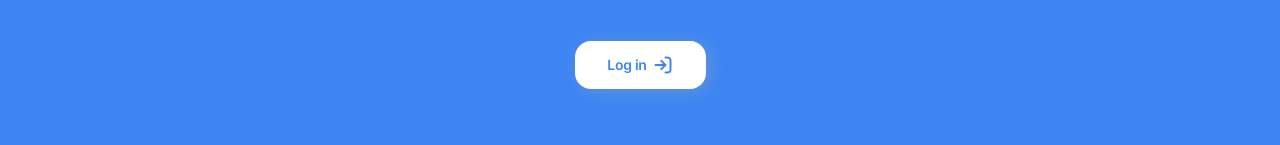
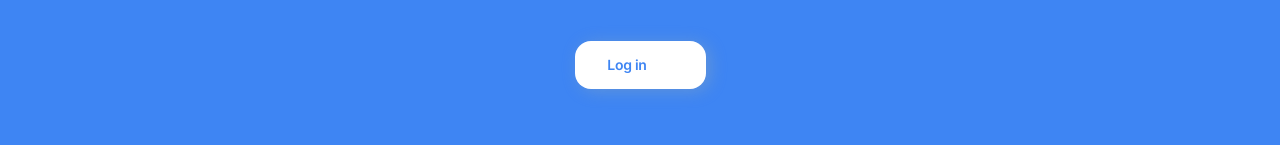
Before and after one commit to OlehZankiv/project-ff-planner-frontend, a React (Create React App) app: page /landing in a window 1280 px wide. Shown: the part 437-582 px from the top of the page. Built offline with nearby package versions, Linux system fonts and the light colour scheme.

Commit message:
trying use themes

```diff
--- a/src/assets/icons/LogInIcon.jsx
+++ b/src/assets/icons/LogInIcon.jsx
@@ -1,10 +1,10 @@
 // TODO: Add props if it will be needed
 
-export const LoginIcon = ({}) => (
+export const LoginIcon = ({ color }) => (
   <svg width='20' height='20' viewBox='0 0 20 20' fill='none' xmlns='http://www.w3.org/2000/svg'>
     <path
       d='M12.5 2.5H13.5C14.9001 2.5 15.6002 2.5 16.135 2.77248C16.6054 3.01217 16.9878 3.39462 17.2275 3.86502C17.5 4.3998 17.5 5.09987 17.5 6.5V13.5C17.5 14.9001 17.5 15.6002 17.2275 16.135C16.9878 16.6054 16.6054 16.9878 16.135 17.2275C15.6002 17.5 14.9001 17.5 13.5 17.5H12.5M8.33333 5.83333L12.5 10M12.5 10L8.33333 14.1667M12.5 10L2.5 10'
-      stroke='#3e85f3'
+      stroke={color}
       strokeWidth='2'
       strokeLinecap='round'
       strokeLinejoin='round'
--- a/src/navigation/provider.js
+++ b/src/navigation/provider.js
@@ -4,7 +4,7 @@ import { AuthLayout, Loader, MainLayout } from '../components'
 import { lazy, Suspense } from 'react'
 
 const LoginPage = lazy(() => import('../pages/login/LoginPage'))
-const Landing = lazy(() => import('../pages/landing/landing'))
+const Landing = lazy(() => import('../pages/landing/Landing'))
 
 export const AppRouterProvider = () => (
   <BrowserRouter>
--- a/src/pages/landing/landing.jsx
+++ b/src/pages/landing/landing.jsx
@@ -1,4 +1,4 @@
-import styled, { css } from 'styled-components'
+import styled, { css, useTheme } from 'styled-components'
 import { NavLink } from 'react-router-dom'
 import { useTranslation } from 'react-i18next';
 
@@ -14,7 +14,8 @@ import { getBreakpointsStyles } from '../../styles/breakpoints';
 
 
 const Landing = () => {
-    const { t } = useTranslation();
+  const { t } = useTranslation();
+  const {colors} = useTheme()
   return (
     <Container>
       <Hero>
@@ -26,7 +27,7 @@ const Landing = () => {
         <LinkBox>
           <LoginLink to='/login'>
             <LoginTxt>Log in</LoginTxt>
-            <LoginIcon name="loginIcon" size="13.5px" stroke='#3e85f3'/>
+            <LoginIcon size="13.5px" stroke='#3e85f3'/>
           </LoginLink>
           <SignupLink to='/register'>Sign up</SignupLink>
         </LinkBox>
--- a/src/styles/theme/themes.js
+++ b/src/styles/theme/themes.js
@@ -11,6 +11,7 @@ export const lightTheme = themeCreator({
   colors: {
     background: '#ffffff',
     text: '#111111',
+
 
     modalBackground: '#ffffff',
     modalOverlay: '#13151A',
```
